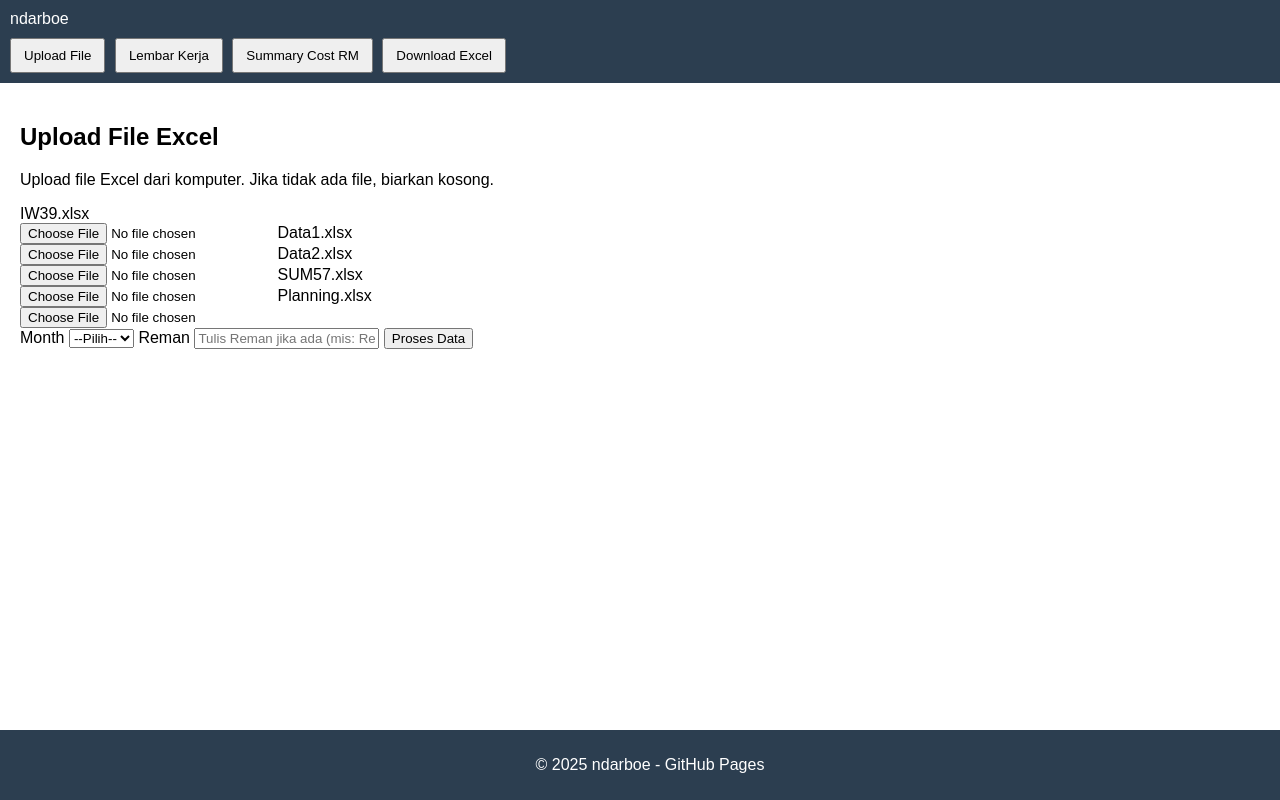
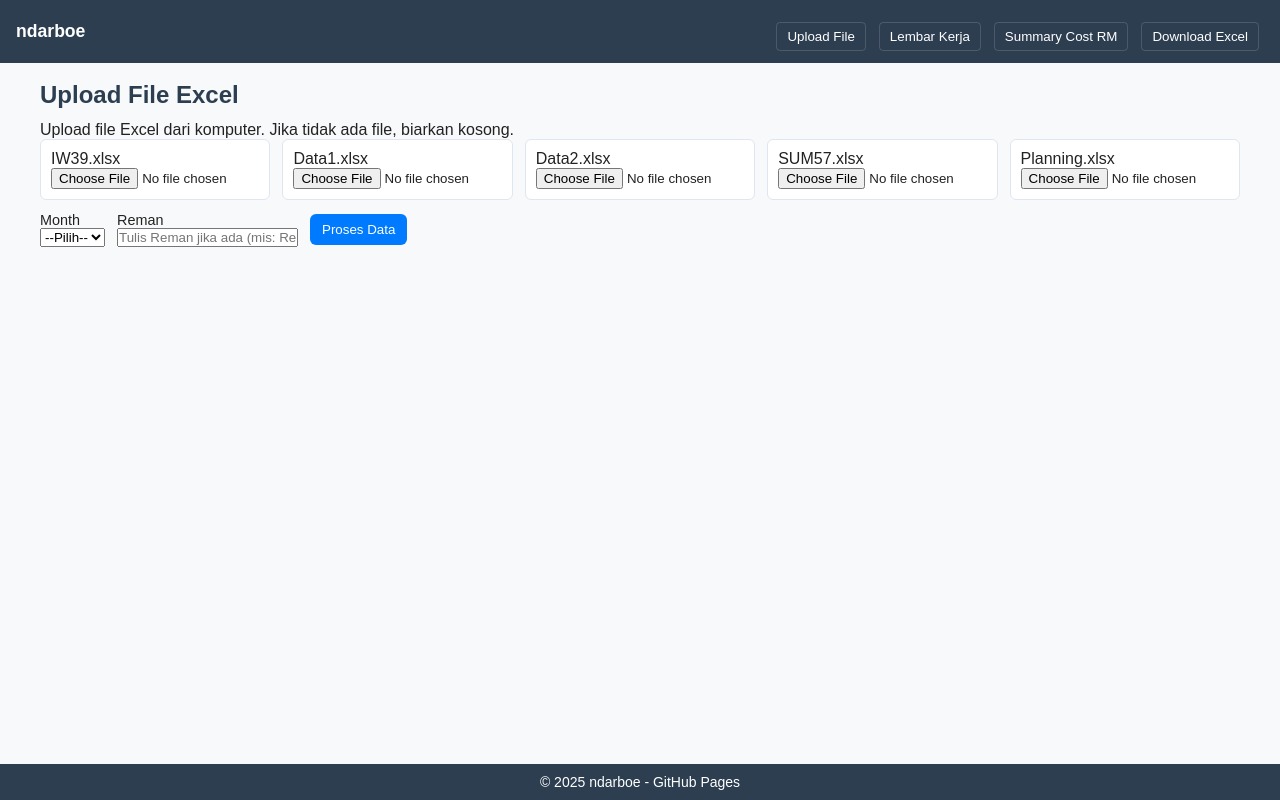
Before and after one commit to endboedy/belajar-web, a plain HTML site: page index.html in a window 1280 px wide. Drawn offline with Linux system fonts and the light colour scheme; a script that the page names is missing.

Commit message:
Update style.css

```diff
--- a/style.css
+++ b/style.css
@@ -53,3 +53,53 @@ th, td {
 .filter-container input {
     padding: 4px;
 }
+:root{
+  --blue:#2c3e50;
+  --light:#f4f9ff;
+  --accent:#007bff;
+}
+*{box-sizing:border-box;margin:0;padding:0}
+html,body{height:100%}
+body{display:flex;flex-direction:column;font-family:Arial,Helvetica,sans-serif;background:#f8f9fb;color:#222}
+
+/* header */
+header{background:var(--blue);color:#fff;padding:12px 16px;display:flex;align-items:center;justify-content:space-between}
+.brand{font-weight:700;font-size:1.1rem}
+nav{display:flex;gap:8px}
+.nav-btn{background:transparent;border:1px solid rgba(255,255,255,0.15);color:#fff;padding:6px 10px;border-radius:4px;cursor:pointer}
+.nav-btn:hover{background:rgba(255,255,255,0.04)}
+
+/* main */
+main{flex:1;padding:18px 20px}
+
+/* pages */
+.page{max-width:1200px;margin:0 auto}
+h2{margin-bottom:12px;color:var(--blue)}
+
+/* upload grid */
+.upload-grid{display:grid;grid-template-columns:repeat(auto-fit,minmax(200px,1fr));gap:12px;margin-bottom:12px}
+.upload-grid label{display:block;background:#fff;padding:10px;border-radius:6px;border:1px solid #e0e6ef}
+
+/* form row */
+.form-row{display:flex;gap:12px;align-items:center;margin-bottom:12px}
+.form-row label{display:flex;flex-direction:column;font-size:0.9rem}
+.primary{background:var(--accent);color:#fff;border:none;padding:8px 12px;border-radius:6px;cursor:pointer}
+
+/* hint */
+.hint{margin-top:8px;color:#666}
+
+/* filter */
+.filter-container{background:var(--light);padding:10px;border-radius:6px;margin-bottom:10px;display:flex;gap:10px;flex-wrap:wrap}
+.filter-container label{font-size:0.9rem}
+
+/* table */
+.table-wrap{overflow:auto;border:1px solid #e0e6ef;background:#fff;padding:8px;border-radius:6px}
+table{width:100%;border-collapse:collapse;font-size:13px}
+th,td{border:1px solid #e6eef6;padding:8px;text-align:left}
+th{background:#f0f6fb;color:var(--blue);position:sticky;top:0}
+
+/* summary */
+.summary{background:#fff;padding:12px;border-radius:6px;border:1px solid #e0e6ef}
+
+/* footer sticky bottom */
+footer{background:var(--blue);color:#fff;padding:10px;text-align:center;font-size:14px}
```
